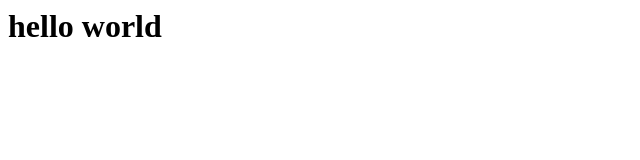
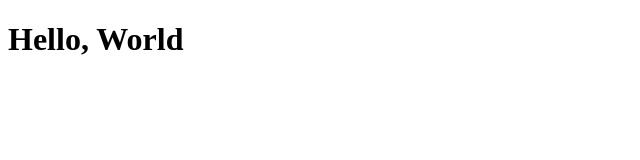
Before and after one commit to nachoal/effective-guide, a plain HTML site: page index.html in a window 1280 px wide. Shown: the whole page, without its empty margins (0-640 px from the left). Drawn offline with Linux system fonts and the light colour scheme.

Commit message:
Add format of html:5

```diff
--- a/index.html
+++ b/index.html
@@ -1 +1,10 @@
-<h1>hello world</h1>
+<!DOCTYPE html>
+<html lang="en">
+<head>
+	<meta charset="UTF-8">
+	<title>Git</title>
+</head>
+<body>
+	<h1>Hello, World</h1>
+</body>
+</html>
```
